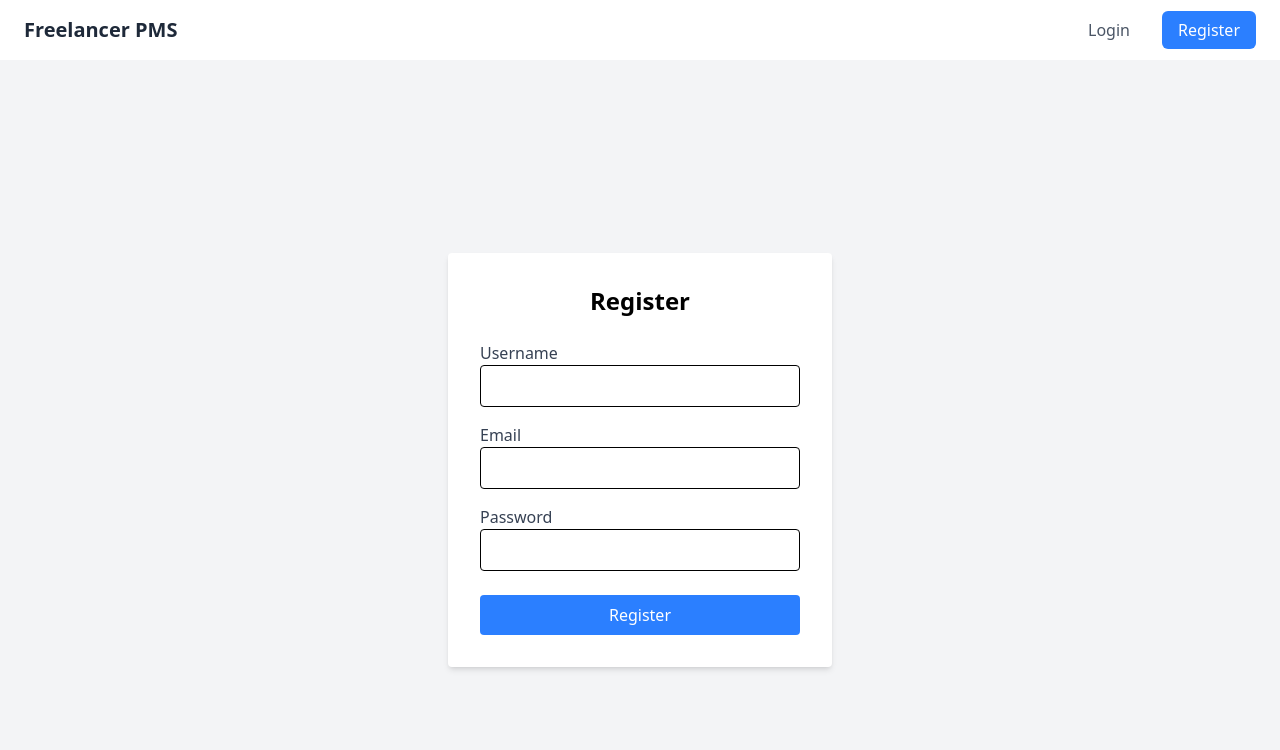
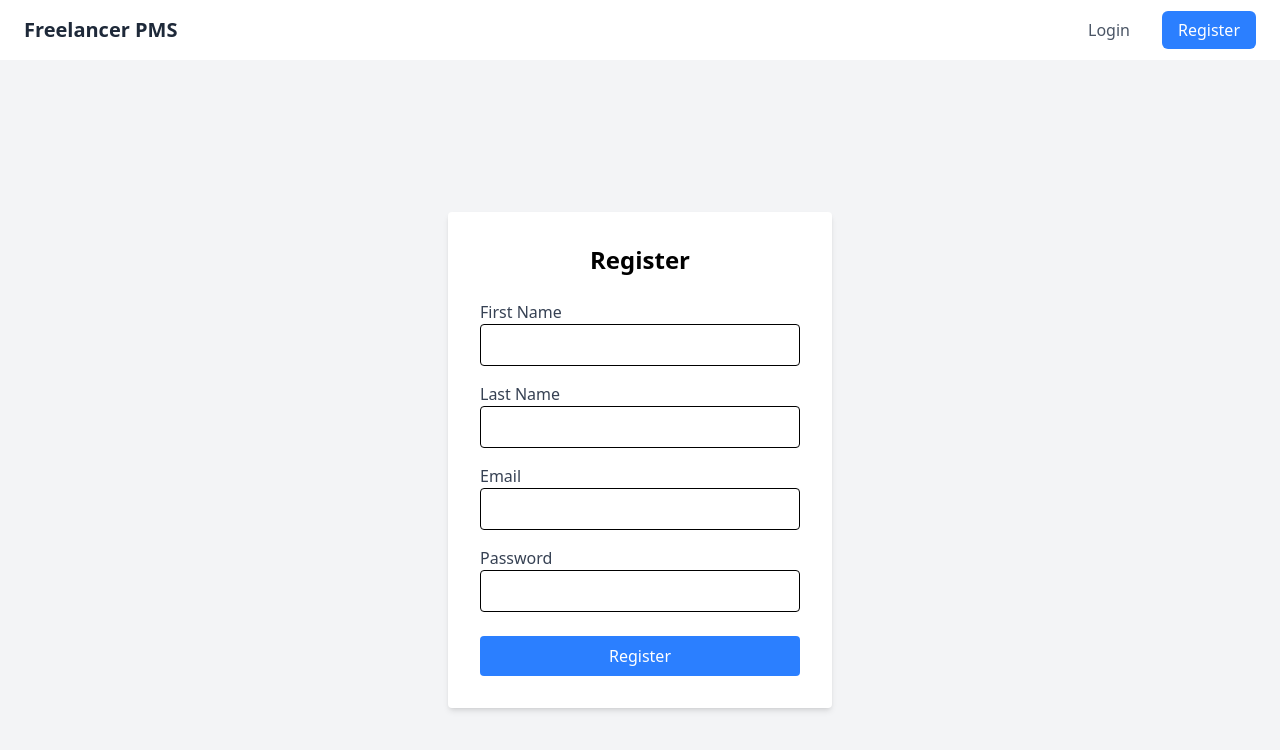
Before and after one commit to Jaba248/OU-Project, a React (Vite) app in the folder frontend/: page /register in a window 1280 px wide. Shown: the top 750 px of the page. Built offline with nearby package versions, Linux system fonts and the light colour scheme.

Commit message:
udpate fields to use first and last name, remove username field

```diff
--- a/frontend/src/pages/Register.jsx
+++ b/frontend/src/pages/Register.jsx
@@ -5,7 +5,8 @@ import { useAuth } from "../context/AuthContext";
 import { CREATE_USER_MUTATION } from "../graphql/mutations";
 
 const Register = () => {
-  const [username, setUsername] = useState("");
+  const [firstName, setFirstName] = useState("");
+  const [lastName, setLastName] = useState("");
   const [email, setEmail] = useState("");
   const [password, setPassword] = useState("");
   const navigate = useNavigate();
@@ -18,7 +19,7 @@ const Register = () => {
 
   const handleSubmit = (e) => {
     e.preventDefault();
-    createUser({ variables: { username, email, password } });
+    createUser({ variables: { firstName, lastName, email, password } });
   };
   if (isLoggedIn) {
     return <Navigate to="/dashboard/" />;
@@ -31,11 +32,21 @@ const Register = () => {
       >
         <h2 className="text-2xl font-bold mb-6 text-center">Register</h2>
         <div className="mb-4">
-          <label className="block text-gray-700">Username</label>
+          <label className="block text-gray-700">First Name</label>
           <input
             type="text"
-            value={username}
-            onChange={(e) => setUsername(e.target.value)}
+            value={firstName}
+            onChange={(e) => setFirstName(e.target.value)}
+            className="w-full px-3 py-2 border rounded"
+            required
+          />
+        </div>
+        <div className="mb-4">
+          <label className="block text-gray-700">Last Name</label>
+          <input
+            type="text"
+            value={firstName}
+            onChange={(e) => setLastName(e.target.value)}
             className="w-full px-3 py-2 border rounded"
             required
           />
```
